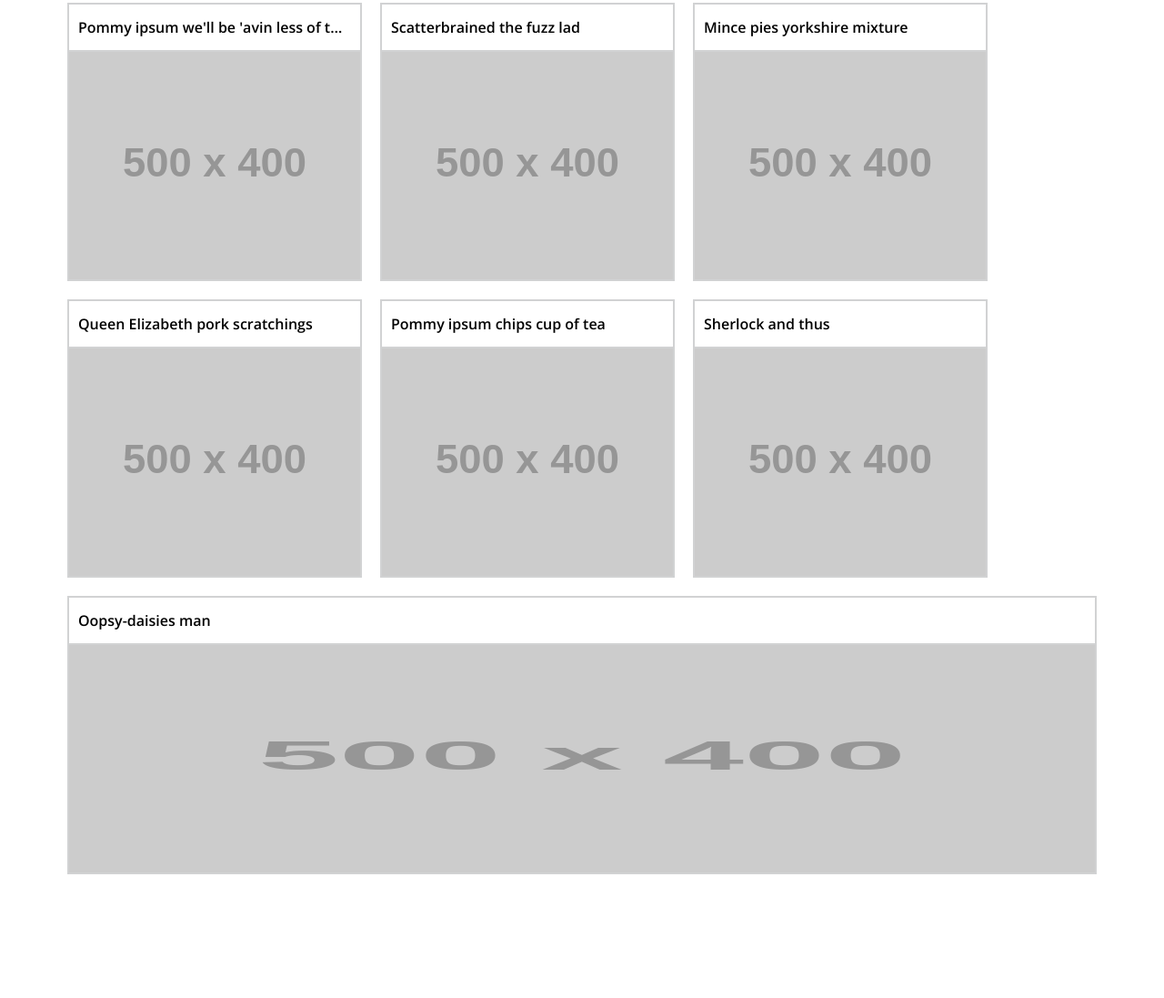
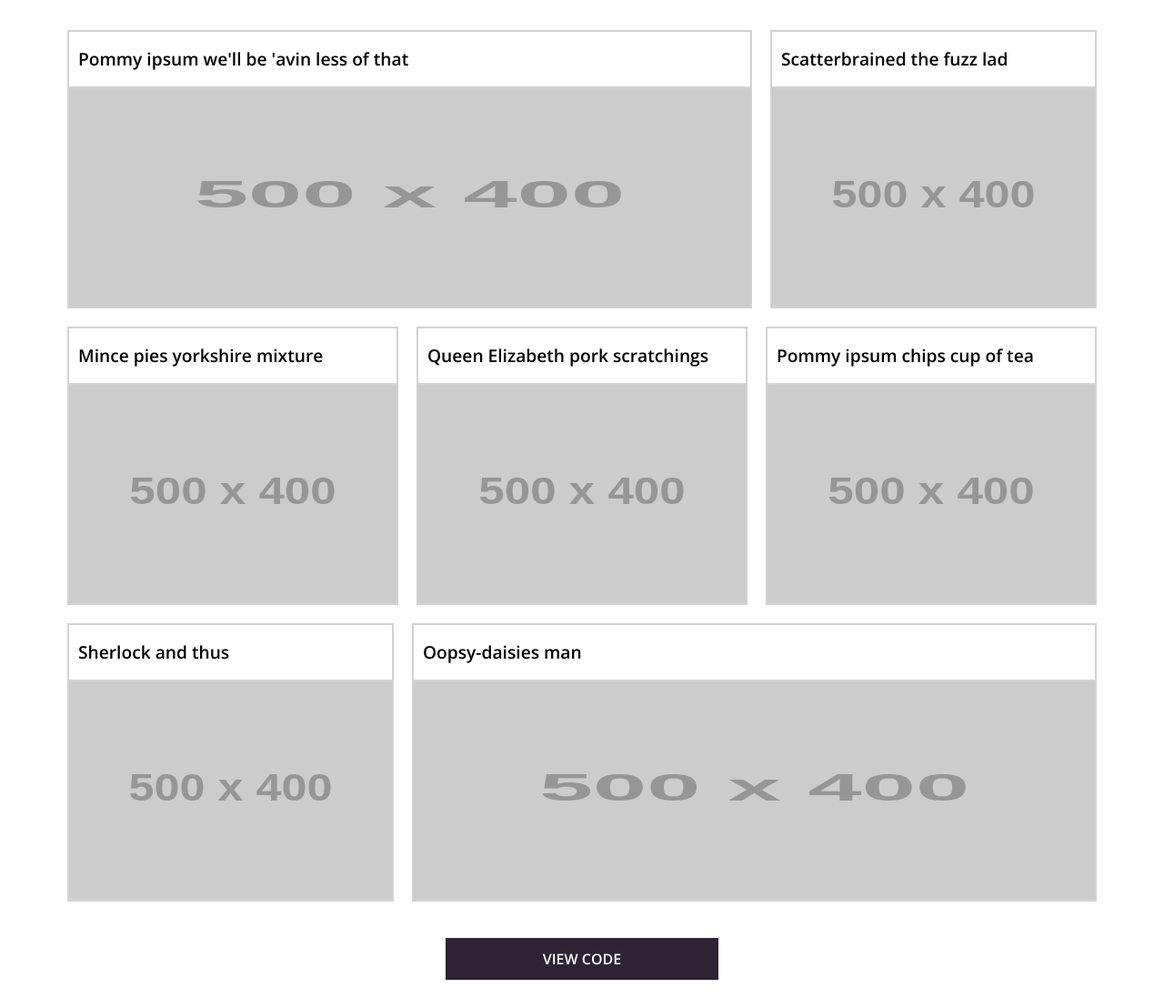
Before and after one commit to Mickyfen17/flexible-cards, a website: page index.html in a window 1280 px wide. Shown: the part 158-1255 px from the top of the page at 91% size. Before the commit the page ends 1129 px from the top, so only its background shows below. Drawn offline with nearby package versions, Linux system fonts and the light colour scheme; placeholder pictures from the web are drawn by us.

```diff
--- a/index.html
+++ b/index.html
@@ -20,15 +20,15 @@
         <h2>Scatterbrained the fuzz lad </h2>
         <img src="https://dummyimage.com/500x400/f2f2f2/666666.png&text=X" alt="">
       </article>
-      <article class="card">
+      <article class="card middle">
         <h2>Mince pies yorkshire mixture</h2>
         <img src="https://dummyimage.com/500x400/f2f2f2/666666.png&text=X" alt="">
       </article>
-      <article class="card">
+      <article class="card middle">
         <h2>Queen Elizabeth pork scratchings</h2>
         <img src="https://dummyimage.com/500x400/f2f2f2/666666.png&text=X" alt="">
       </article>
-      <article class="card">
+      <article class="card middle">
         <h2>Pommy ipsum chips cup of tea</h2>
         <img src="https://dummyimage.com/500x400/f2f2f2/666666.png&text=X" alt="">
       </article>
@@ -41,5 +41,6 @@
         <img src="https://dummyimage.com/500x400/f2f2f2/666666.png&text=X" alt="">
       </article>
     </section>
+    <a id="code-btn" href="https://github.com/Mickyfen17/flexible-cards" target="_blank">View Code</a>
   </body>
 </html>
--- a/scss/main.scss
+++ b/scss/main.scss
@@ -58,8 +58,7 @@
 
 #cards-wrapper {
   width: 90%;
-  max-width: 1200px;
-  margin: 0 auto;
+  margin: 30px auto;
 }
 
 .card {
@@ -68,9 +67,6 @@
   height: 100%;
   border: 2px solid #D1D2D3;
   margin-bottom: 20px;
-  &:first-child {
-    margin-top: 30px;
-  }
   h2 {
     height: 50px;
     padding: 0 10px;
@@ -86,6 +82,19 @@
   }
 }
 
+#code-btn {
+  display: block;
+  width: 90%;
+  max-width: 300px;
+  margin: 0 auto 20px auto;
+  padding: 15px 0;
+  background: $darkPurple;
+  color: $white;
+  text-align: center;
+  text-transform: uppercase;
+  text-decoration: none;
+}
+
 @media (min-width: 500px) {
   #cards-wrapper {
     display: flex;
@@ -93,17 +102,35 @@
   }
   .card {
     width: calc(100% / 2 - 24px);
-    max-width: 320px;
     margin: 10px;
     &:first-child {
       margin: 10px;
     }&:last-child {
       flex-grow: 2;
-      max-width: none;
     }
   }
 }
 
 @media (min-width: 768px) {
-
+  .card {
+    &:first-child {
+      flex-grow: 2;
+    }
+    &:nth-child(2),
+    &:nth-last-child(2) {
+      width: calc(100% / 3 - 24px);
+      max-width: 355px;
+    }
+    h2 {
+      height: 60px;
+      line-height: 60px;
+      font-size: 1.2em;
+    }
+    img {
+      height: 240px;
+    }
+  }
+  .middle {
+    width: calc(100% / 3 - 24px);
+  }
 }
```
Also changed, not shown: public/css/main.css.
